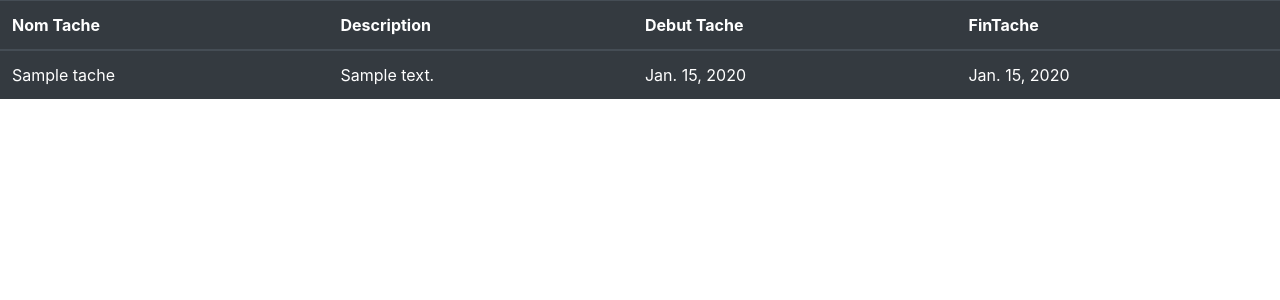
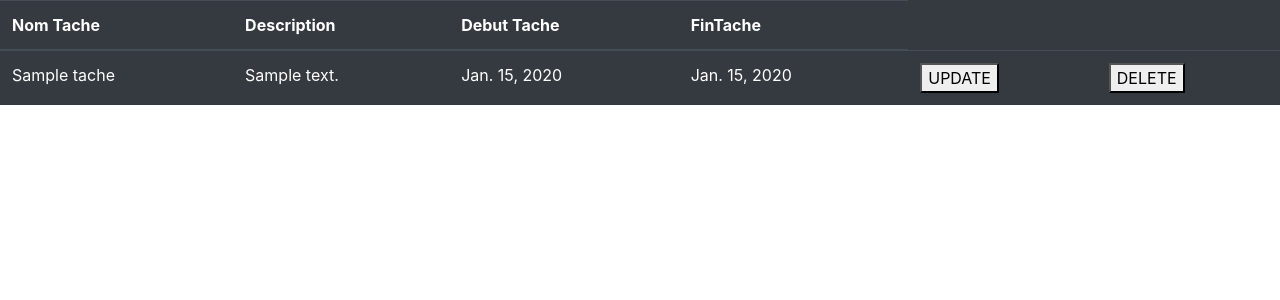
Before and after one commit to infini11/DiangoCrud, a Django app: page /listetache/ in a window 1280 px wide. Shown: the top 300 px of the page. Run offline with Django 3.2, Linux system fonts and the light colour scheme; tables that the repository leaves empty hold one stand-in row (values such as "Sample post"); some libraries are stand-ins or nearby versions.

Commit message:
Ajout des fonctionnalites de mise a jour et de suppression

```diff
--- a/djangocrud/crudapp/urls.py
+++ b/djangocrud/crudapp/urls.py
@@ -8,6 +8,8 @@ app_name = "crudapp"
 
 urlpatterns = [
     path('', views.home),
-    path('enregistrer/', views.enregistrer, name="enregistrer"),
-    path('listetache/', views.listetache),
+    path('enregistrer/', views.enregistrerTache, name="enregistrer"),
+    path('listetache/', views.listeTache),
+    path('update/', views.updateTache, name="update"),
+    path('delete/', views.deleteTache, name="delete"),
 ]
--- a/djangocrud/crudapp/views.py
+++ b/djangocrud/crudapp/views.py
@@ -9,7 +9,7 @@ def home(request):
 	return render(request, "home.html")
 
 
-def listetache(request):
+def listeTache(request):
 	queryset = Tache.objects.all()
 	context = {
 		"object_tache": queryset
@@ -18,7 +18,7 @@ def listetache(request):
 	return render(request, "listetache.html", context)
 
 
-def enregistrer(request):
+def enregistrerTache(request):
 	form = TacheForm(data=request.POST)
 	if (request.method == "POST"):
 		if form.is_valid():
@@ -40,3 +40,20 @@ def enregistrer(request):
 	context = {"form" : form}
 
 	return render(request, "formulaire.html", context)
+
+
+def updateTache(request, id):
+	instance = Tache.objects.get(id=id)
+	form =TacheForm(data=request.POST, instance=instance)
+	if form.is_valid():
+		form.save()
+		return render(request, "formulaire.html")
+
+	context = {"form": form}
+	return render(request, "update.html", context)
+
+
+def deleteTache(request, id):
+	instance = Tache.objects.get(id=id)
+	instance.delete()
+	return redirect ("listetache.html")
--- a/djangocrud/templates/listetache.html
+++ b/djangocrud/templates/listetache.html
@@ -23,6 +23,8 @@
 		 		<td>{{ obj.description }}</td>
 		 		<td>{{ obj.debut }}</td>
 		 		<td>{{ obj.fin }}</td>
+		 		<td><a href="{% url 'crudapp:update' obj.id %}"><button>UPDATE</button></a></td>
+		 		<td><a href="{% url 'crudapp:delete' obj.id %}"><button>DELETE</button></a></td>
 		 	</tr>
 
 	 		{% endfor %}
```
